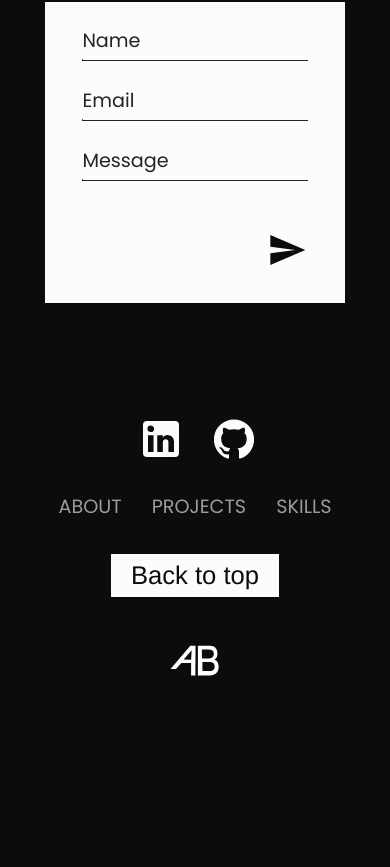
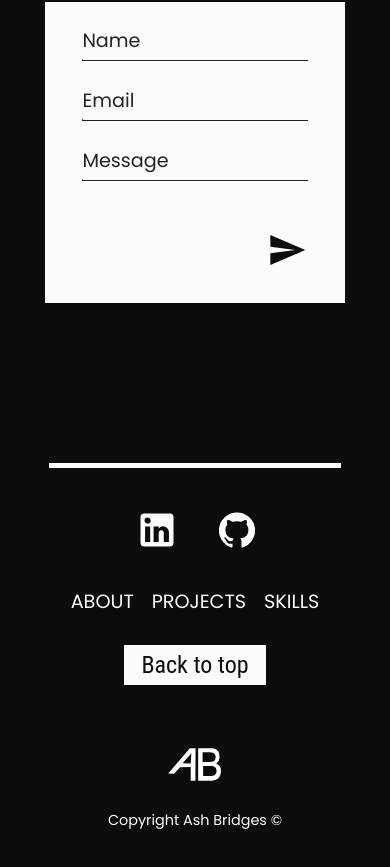
Before and after one commit to HighRoller94/portfolio, a React (Create React App) app: page / in a window 390 px wide. Shown: the part 6030-6897 px from the top of the page. Before the commit the page ends 6804 px from the top, so only its background shows below. Built offline with nearby package versions, Linux system fonts and the light colour scheme.

Commit message:
styled footer

```diff
--- a/src/components/Footer.js
+++ b/src/components/Footer.js
@@ -21,8 +21,12 @@ function Footer() {
         <div className="footer__section">
             <div className="footer__info">
                 <div className="footer__icons">
-                    <LinkedInIcon className="li__icon" />
-                    <GitHubIcon className="gh__icon" />
+                    <a className="link" href="https://www.linkedin.com/in/ash-bridges/" target="_blank" >
+                        <LinkedInIcon className="li__icon" />
+                    </a>
+                    <a className="link" href="https://github.com/HighRoller94" target="_blank" >
+                        <GitHubIcon className="gh__icon" />
+                    </a>
                 </div>
                 <div className="footer__links">
                     <Link to="about"><p>ABOUT</p></Link>
@@ -38,6 +42,7 @@ function Footer() {
                         </svg>
                     </Link>
                 </div>
+                <p>Copyright Ash Bridges &copy;</p>
             </div>
         </div>
     )
--- a/src/styles/_footer.scss
+++ b/src/styles/_footer.scss
@@ -1,45 +1,26 @@
 .footer__section {
-    margin: 20vh auto;
-    width: 64%;
-    position: relative;
+    width: 100%;
+    margin: 0 auto;
     .footer__info {
         width: 100%;
         display: flex;
-        justify-content: space-between;
-        position: absolute;
+        flex-direction: column;
+        align-items: center;
+        justify-content: center;
         left: -1rem;
         bottom: 10rem;
-        .footer__logo {
-            height: 50px;
-            margin-top: -15px;
-            font-family: 'Helvetica Neue';
-            font-weight: 400;
-            transition: .5s;
-            font-size: 6rem;
+        .footer__icons {
+            display: none;
         }
-
         .footer__links {
-            margin-bottom: -20px;
+            margin-top: 1rem;
             p {
                 font-weight: 300;
                 font-size: 1rem;
                 margin-bottom: 13px;
-                opacity: 0.6;
                 transition: .5s;
                 &:hover {
-                    opacity: 1;
-                }
-            }
-        }
-        .footer__projects {
-            p {
-                font-weight: 300;
-                font-size: 1rem;
-                margin-bottom: 13px;
-                opacity: 0.6;
-                transition: .5s;
-                &:hover {
-                    opacity: 1;
+                    text-decoration: underline;
                 }
             }
         }
@@ -47,24 +28,22 @@
             font-size: 1.3rem;
             font-weight: 300;
         }
+        .footer__logo {
+            height: 50px;
+            transition: .5s;
+            font-size: 6rem;
+        }
     }
-    .rights {
-        display: flex;
-        justify-content: center;
-        font-weight: 300;
-        font-size: 1rem;
-        margin-top: 75px;
-        padding-bottom: 20px;
-    }
+
 }
 
-@media screen and (max-width: 414px) {
+@media screen and (max-width: 500px) {
     .footer__section {
-        margin-top: 7rem;
-        margin-bottom: 5rem;
-        width: 100%;
+        margin-top: 10rem;
+        margin-bottom: 4rem;
+        width: 75%;
+        border-top: 5px solid $offWhite;
         .footer__info {
-            position: static;
             display: flex;
             flex-direction: column;
             justify-content: center;
@@ -72,39 +51,50 @@
             .footer__icons {
                 display: flex;
                 align-items: center;
-                justify-content: space-between;
-                width: 30%;
-                margin-bottom: 1.8rem;
+                justify-content: center;
+                margin-top: 2.5rem;
                 .li__icon {
-                    font-size: 3rem;
+                    font-size: 2.75rem;
+                    margin: 0 20px;
                 }
                 .gh__icon {
-                    font-size: 2.5rem;
+                    font-size: 2.25rem;
+                    margin: 0 20px;
+                }
+                .link {
+                    color: currentColor;
                 }
             }
             .footer__links {
-                width: 70%;
+                width: 85%;
                 display: flex;
                 align-items: center;
                 justify-content: space-between;
                 p {
-                    font-weight: 300;
+                    font-weight: 100;
                     font-size: 1.2rem;
                 }
             }
             .footer__top {
-                margin-top: 2.5rem;
-                font-family: 'Helvetica Neue';
+                margin-top: 1rem;
+                font-family: 'Roboto Condensed', sans-serif;
                 background-color: $offWhite;
                 color: $offBlack;
-                padding: 7px 20px;
-                font-size: 1.6rem;
+                padding: 6px 17px;
+                font-size: 1.5rem;
                 font-weight: 400;
             }
             .footer__logo {
-                margin-top: 2.5rem;
-                width: 50px;
+                margin-top: 3.5rem;
+                margin-left: -.05rem;
+                width: 80px;
             }
+            p {
+                font-weight: 100;
+                font-size: .9rem;
+                margin-top: .75rem;
+            }
+
         }
     }
 }
```
